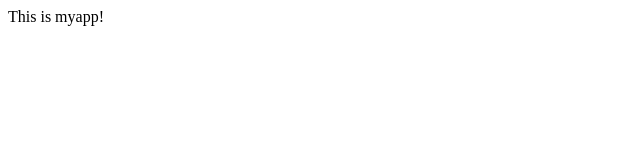
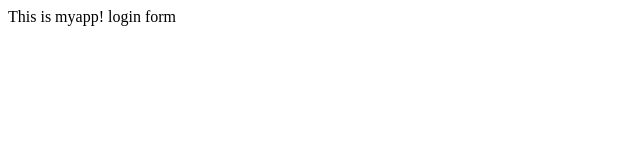
Before and after one commit to chinnmay0/myapp, a plain HTML site: page index.html in a window 1280 px wide. Shown: the full height of the page, 0-640 px from the left. Drawn offline with Linux system fonts and the light colour scheme.

Commit message:
login form

```diff
--- /dev/null
+++ b/dir2/app2.js
@@ -0,0 +1 @@
+console.log("123");
--- a/index.html
+++ b/index.html
@@ -7,5 +7,6 @@
 </head>
 <body>
   This is myapp!
+  login form
 </body>
 </html>
```
Also changed, not shown: login.html (added, +1 -0 lines), log.txt (added).
